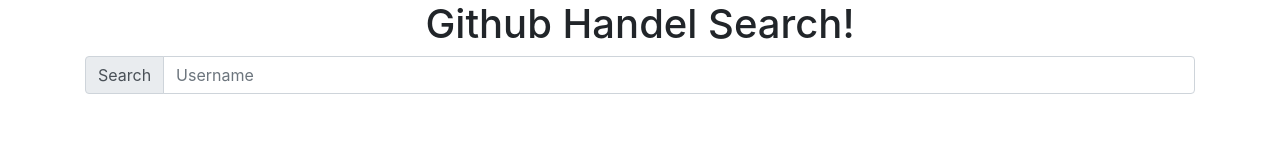
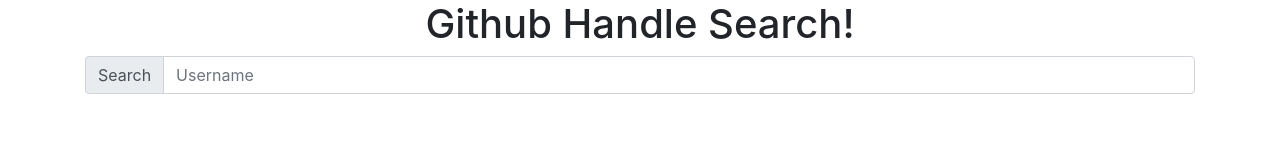
Before and after one commit to kiggundu/github-app-ngcli, an Angular app: page / in a window 1280 px wide. Shown: the top 160 px of the page. Built offline with nearby package versions, Linux system fonts and the light colour scheme.

Commit message:
Added link user github page and minor cleanup

```diff
--- a/src/app/app.component.ts
+++ b/src/app/app.component.ts
@@ -11,7 +11,7 @@
   entryComponents: [SearchBarComponent, SearchResultsComponent]
 })
 export class AppComponent {
-  title = 'Github Handel Search';
+  title = 'Github Handle Search';
   foundUsers: User[] = [];
 
   updateSearchResults(users: User[]) {
--- a/src/app/search-results/search-results.component.html
+++ b/src/app/search-results/search-results.component.html
@@ -1,6 +1,8 @@
-<div >
+<div>
   <div *ngFor="let user of users" [ngClass]="['thumbnail']">
-    <img [attr.src]="user.avatar_url" [ngClass]="['rounded-circle', 'img-fluid', 'img-thumbnail']"/>
-    <p ng-class="small">{{user.login}}</p>
+    <a [href]="user.html_url">
+      <img [attr.src]="user.avatar_url" [ngClass]="['rounded-circle', 'img-fluid', 'img-thumbnail']" />
+      <p ng-class="small">{{user.login}}</p>
+    </a>
+  </div>
 </div>
-</div>
--- a/src/app/services/github-adapter.service.ts
+++ b/src/app/services/github-adapter.service.ts
@@ -10,6 +10,7 @@
 export interface User {
   login: string;
   avatar_url: string;
+  html_url: string;
 }
 
 @Injectable({
```
Also changed, not shown: 1 other file (tests, documents, lock files or other folders).
